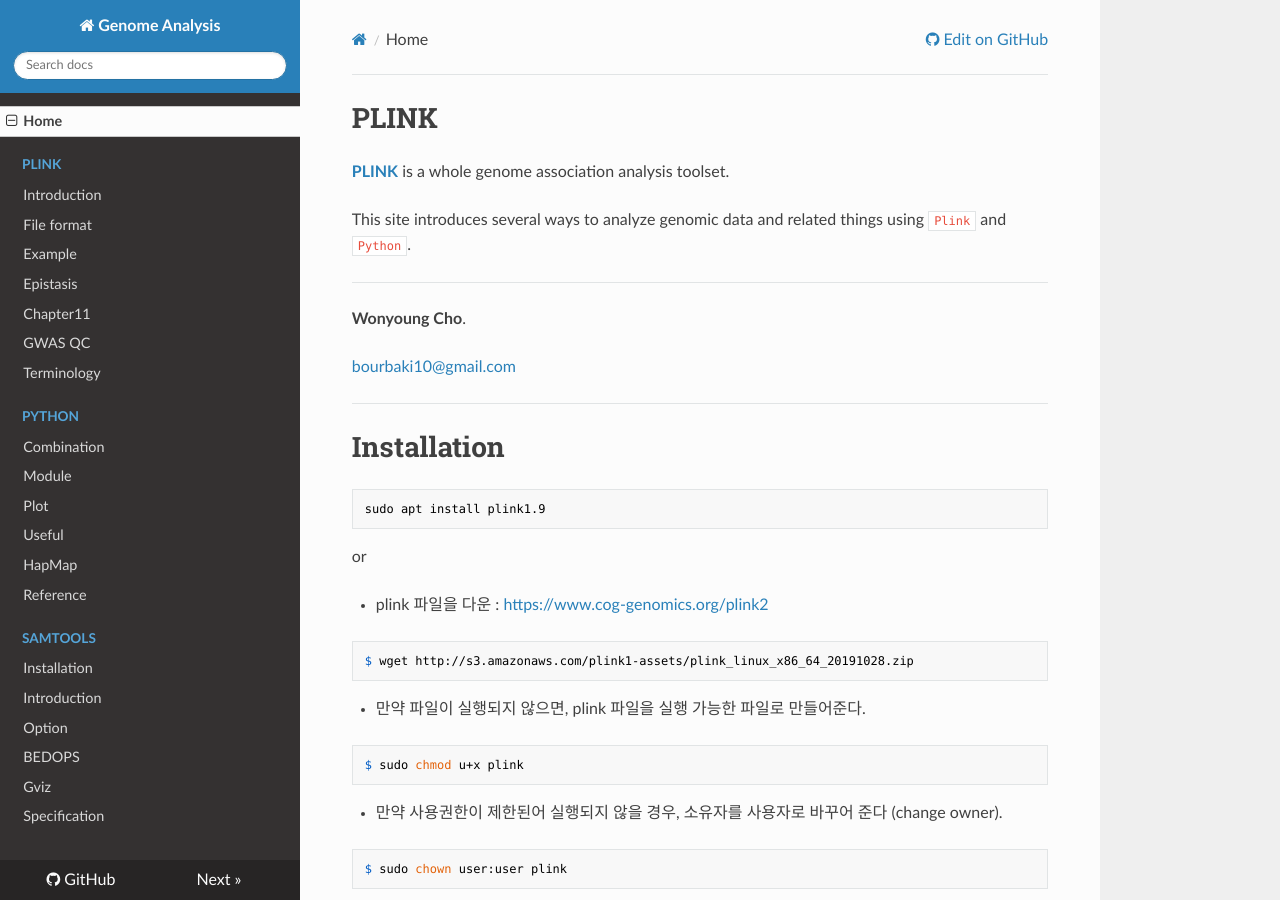
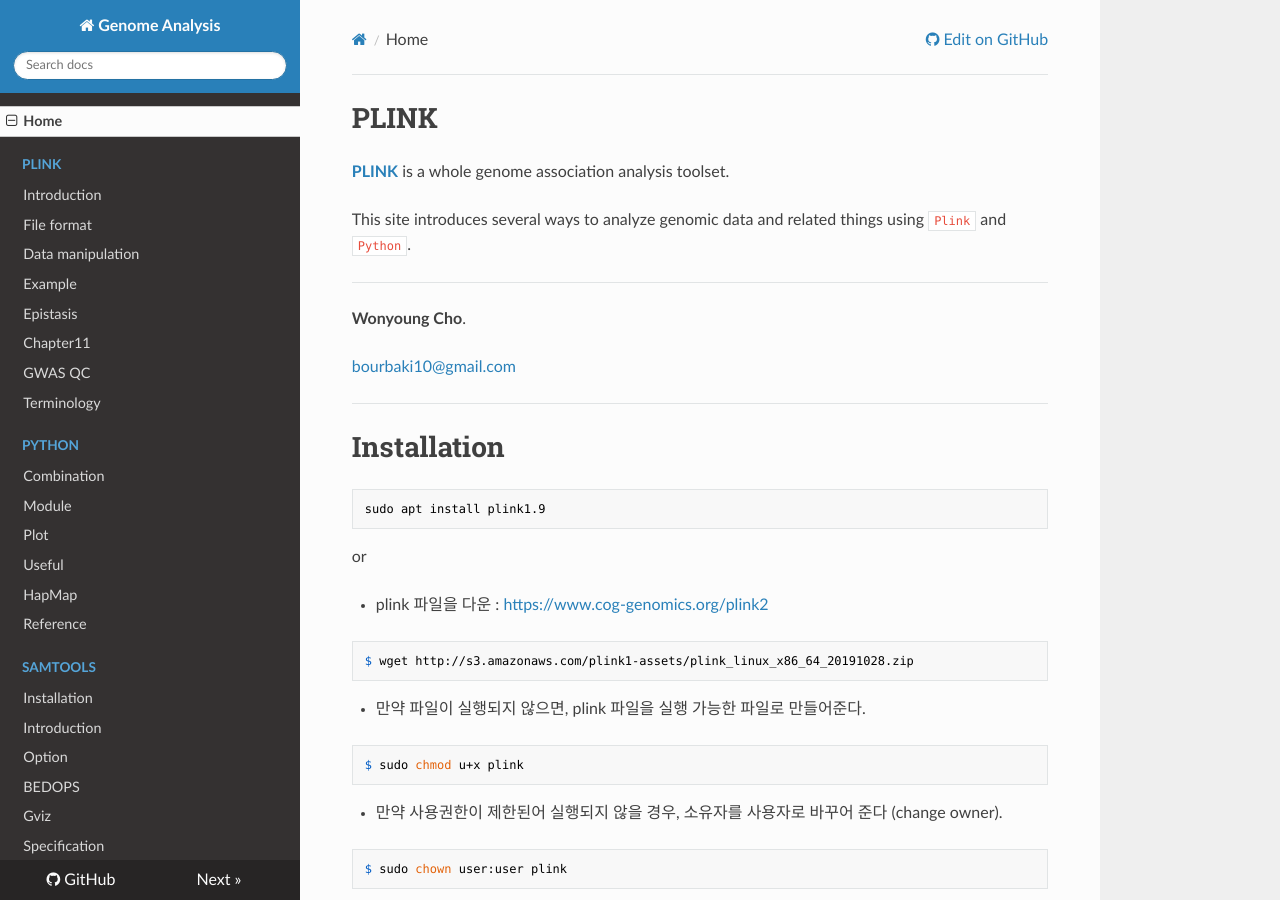
Before and after one commit to WonyoungCho/plink, an MkDocs documentation site: the page built from docs/index.md, in a window 1280 px wide and 900 px high. Built offline with MkDocs 1.6.1, drawn with Linux system fonts in a browser that asks for light colours; nearby versions of some CDN libraries; old or Windows-style settings are respelled for this version of MkDocs.

Commit message:
Update mkdocs.yml

```diff
--- a/mkdocs.yml
+++ b/mkdocs.yml
@@ -11,6 +11,7 @@
     - Plink:
         - 'Introduction' : 'plink_int.md'
         - 'File format' : 'plink_fmt.md'
+        - 'Data manipulation' : plink_mani.md
         - 'Example' : 'plink_ex.md'
     - Epistasis: 'epistasis.md'
     - Chapter11: 'chapter11.md'
```
